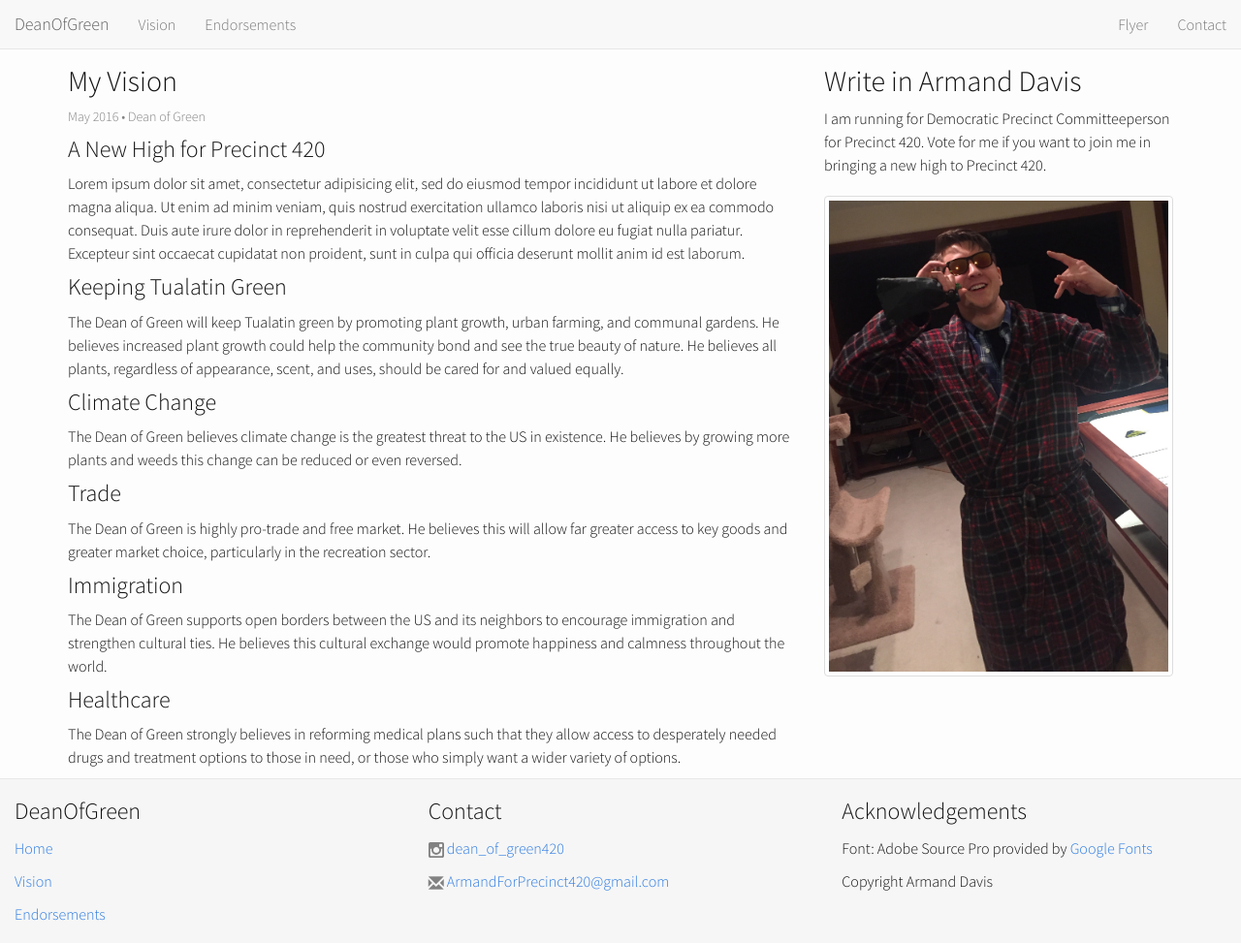
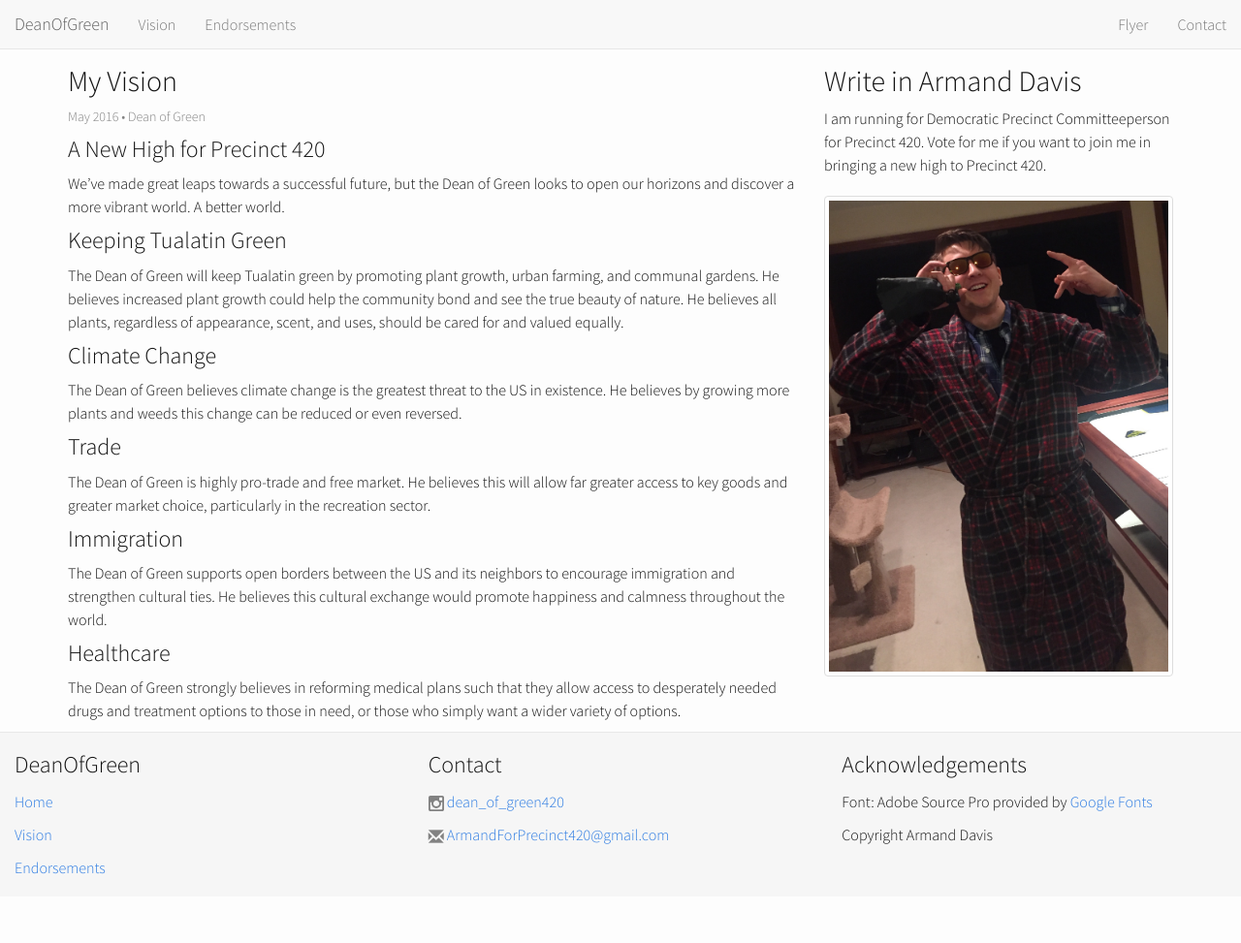
Before and after one commit to deanofgreen/deanofgreen.github.io, a Jekyll site: the page built from vision.md, in a window 1280 px wide. Shown: the whole page at 97% size. Built offline with Jekyll 4.4.1, drawn with Linux system fonts in a browser that asks for light colours; nearby versions of some CDN libraries; after the commit the page ends 925 px from its top, so only the background shows below that.

Commit message:
removed lipsum

```diff
--- a/_layouts/post.html
+++ b/_layouts/post.html
@@ -1,12 +1,12 @@
 ---
 layout: default
 ---
-<article class="post" itemscope itemtype="http://schema.org/BlogPosting">
+<article class="post" itemscope itemtype="http://schema.org/Article">
 	<div class="container">
 		<div class="row" id="postcontainer">
 			<div class="col-md-8">
 				<h2>{{ page.title }}</h2>
-                <p class="post-meta"><time datetime="{{ page.date | date_to_xmlschema }}" itemprop="datePublished">{{ page.date | date: "%b %Y" }}</time>{% if page.author %} • <span itemprop="author" itemscope itemtype="http://schema.org/Person"><span itemprop="name">{{ page.author }}</span></span>{% endif %}</p>
+                <p class="post-meta"><time itemprop="datePublished" content="{{ page.date | date_to_xmlschema }}">{{ page.date | date: "%b %Y" }}</time>{% if page.author %} • <span itemprop="author" itemscope itemtype="http://schema.org/Person"><span itemprop="name">{{ page.author }}</span></span>{% endif %}</p>
 					{{ content }}
 				</p>
     	    </div>
--- a/vision.md
+++ b/vision.md
@@ -6,7 +6,7 @@ date: 2016-05-11
 
 ### A New High for Precinct 420
 
-Lorem ipsum dolor sit amet, consectetur adipisicing elit, sed do eiusmod tempor incididunt ut labore et dolore magna aliqua. Ut enim ad minim veniam, quis nostrud exercitation ullamco laboris nisi ut aliquip ex ea commodo consequat. Duis aute irure dolor in reprehenderit in voluptate velit esse cillum dolore eu fugiat nulla pariatur. Excepteur sint occaecat cupidatat non proident, sunt in culpa qui officia deserunt mollit anim id est laborum.
+We've made great leaps towards a successful future, but the Dean of Green looks to open our horizons and discover a more vibrant world. A better world.
 
 ### Keeping Tualatin Green
 
```
